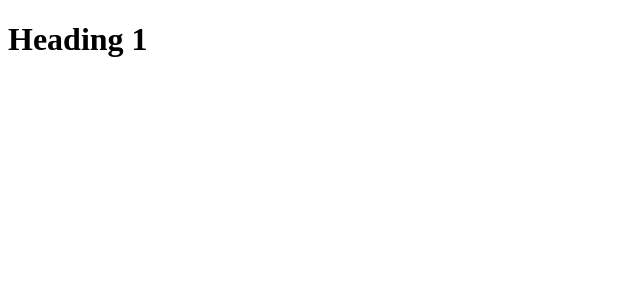
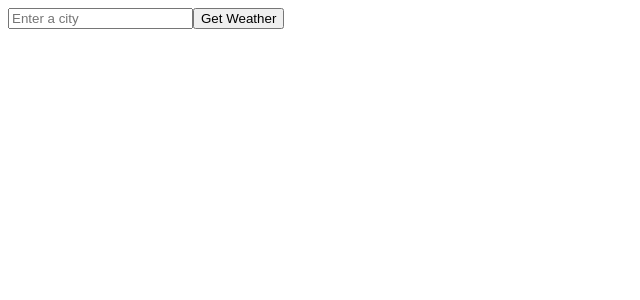
Before and after one commit to ktelegenov/weather, a React (Create React App) app: page / in a window 1280 px wide. Shown: the top 300 px of the page, without its empty margins (0-640 px from the left). Built offline with nearby package versions, Linux system fonts and the light colour scheme.

Commit message:
new app.js

```diff
--- a/src/App.js
+++ b/src/App.js
@@ -1,10 +1,40 @@
+import React, { useState } from "react";
+
 function App() {
+  const [city, setCity] = useState("");
+  const [weather, setWeather] = useState(null);
 
+  async function handleSubmit(e) {
+    e.preventDefault();
+    const apiKey = "5a139e2949d094a8d498f0bc4fdc8099";
+    const apiUrl = `https://api.openweathermap.org/data/2.5/weather?q=${city}&appid=${apiKey}`;
+    const response = await fetch(apiUrl);
+    const data = await response.json();
+    console.log(data);
+    setWeather(data);
+  }
 
   return (
+    <div>
+      <form onSubmit={handleSubmit}>
+        <input
+          type="text"
+          placeholder="Enter a city"
+          value={city}
+          onChange={(e) => setCity(e.target.value)}
+        />
+        <button type="submit">Get Weather</button>
+      </form>
+      {weather && (
+        <div>
+          <p>Temperature: {Math.round(weather.main.temp - 273.15)} C </p>
+          <p>Feels like: {Math.round(weather.main.feels_like - 273.15)} C </p>
+          <p>Humidity: {weather.main.humidity}</p>
 
-      <h1>Heading 1</h1>
-
+          <p>Description: {weather.weather[0].description}</p>
+        </div>
+      )}
+    </div>
   );
 }
 
```
